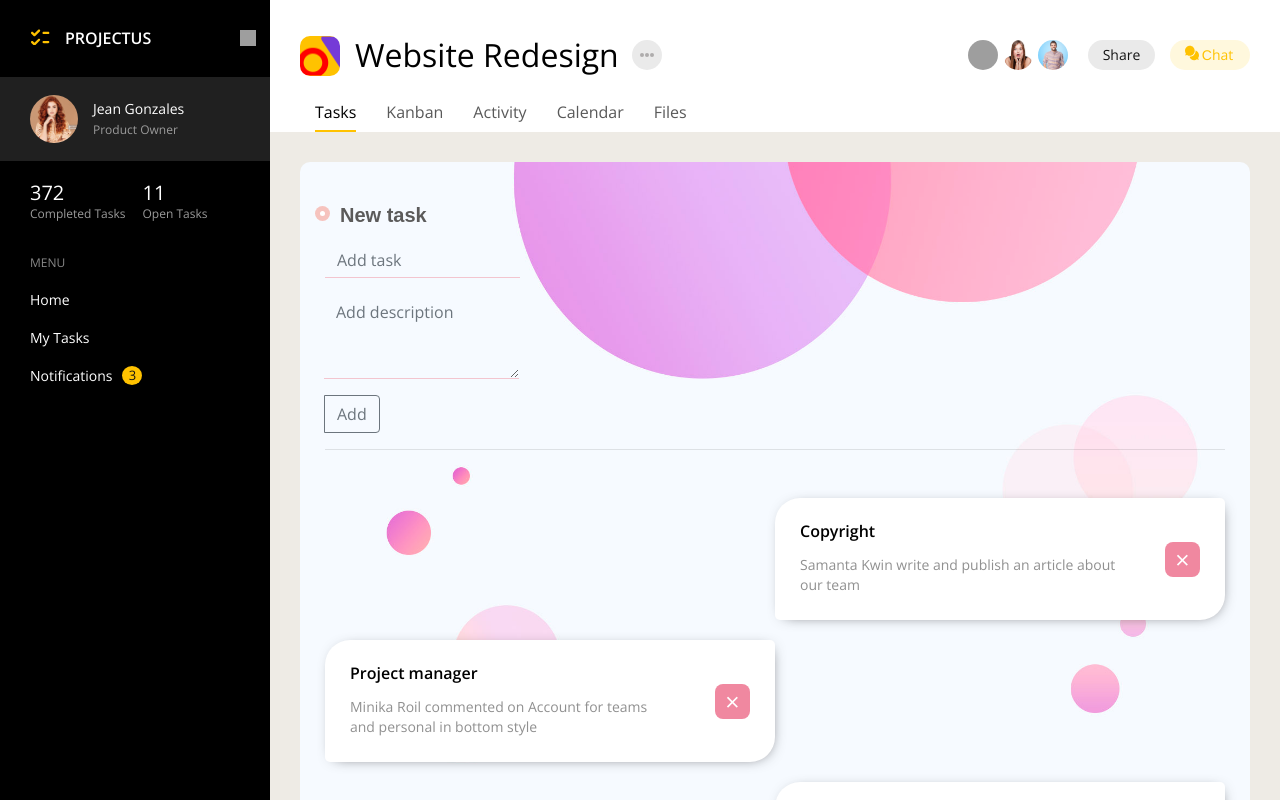
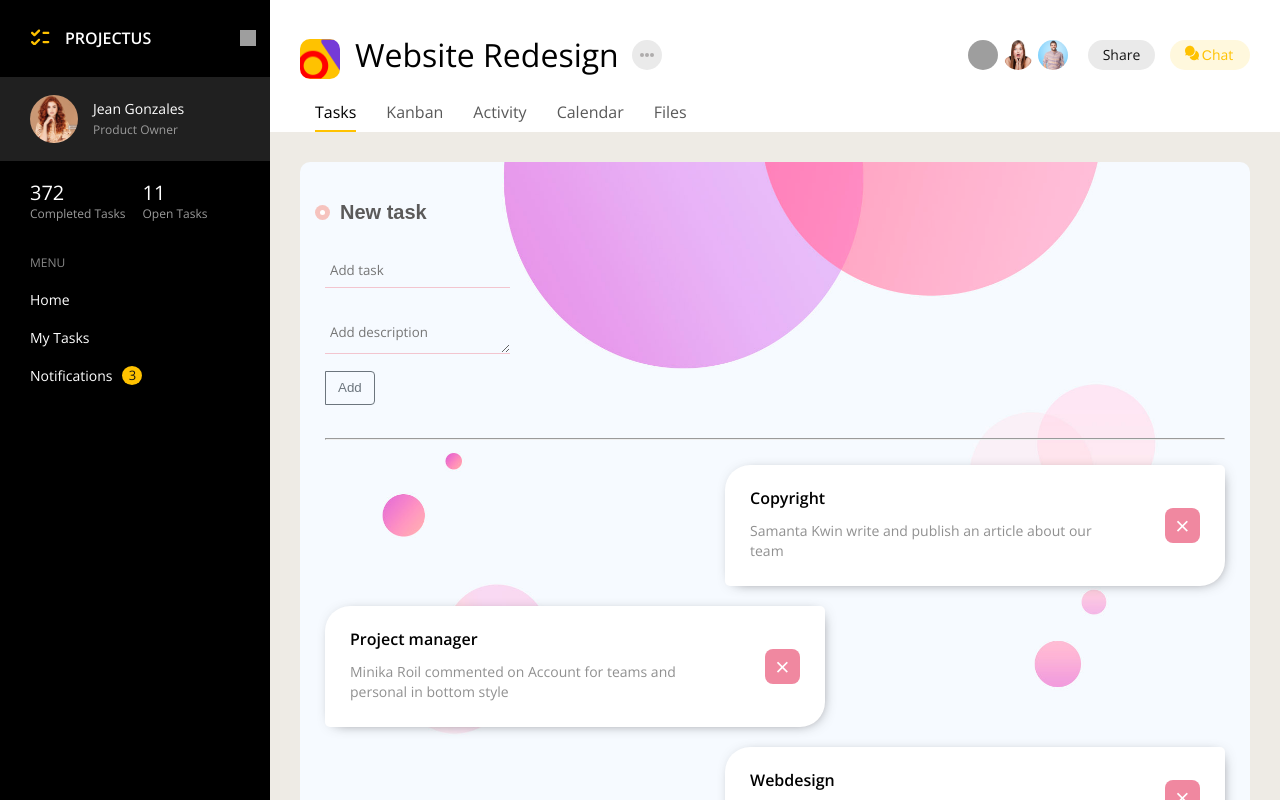
Before and after one commit to daryau/Vue-Projectus, a Vue app: page /tasks in a window 1280 px wide. Shown: the top 800 px of the page. Built offline with nearby package versions, Linux system fonts and the light colour scheme; grey boxes are pictures that could not be loaded; a web font is replaced by a local one.

Commit message:
Change styles for tasks. Remove bootstrap.

```diff
--- a/public/index.html
+++ b/public/index.html
@@ -9,7 +9,6 @@
     <meta name="description" content="Projectusis a blog that shares useful information about web develop." />
     <meta name="keywords" content="web task, web development, hone task" />
     <title>Front-End-Test</title>
-    <link rel="stylesheet" href="https://stackpath.bootstrapcdn.com/bootstrap/4.4.1/css/bootstrap.min.css" integrity="sha384-Vkoo8x4CGsO3+Hhxv8T/Q5PaXtkKtu6ug5TOeNV6gBiFeWPGFN9MuhOf23Q9Ifjh" crossorigin="anonymous">
   </head>
   <body>
     <noscript>
--- a/src/assets/scss/media.scss
+++ b/src/assets/scss/media.scss
@@ -34,8 +34,8 @@ $yellow: #FFC200;
                 left: 31px;
                 right: 0;
                 position: absolute;
-                width: 40px;
-                height: 32px;
+                width: 31px;
+                height: 22px;
                 border: 1px solid $gray;
                 padding: 4px;
                 border-radius: 5px;
--- a/src/views/Tasks.vue
+++ b/src/views/Tasks.vue
@@ -1,21 +1,21 @@
 <template lang="pug">
 .task
   .task-add
-    h3.task-title.fw600.f20.mt-3.mb-3 {{titleTask}}
-    form.form.task-form(v-on:submit.prevent='')
-      .input-group.flex-column.mt-3.mb-3
-        input.form-control(type='text' placeholder='Add task' v-model='newTask' required='')
-        textarea.form-control.mt-3.mb-3(rows='3' placeholder='Add description'
+    h3.task-title.fw600.f20.mt-3 {{titleTask}}
+    form.task-form(v-on:submit.prevent='')
+      .form-group
+        input.form-input(type='text' placeholder='Add task' v-model='newTask' required='')
+        textarea.form-input(rows='3' placeholder='Add description'
         v-model='newDescription' required='')
         .input-group-append
-          button.btn.btn-outline-secondary.btn-submit(type='submit' v-on:click='addTask') Add
-  hr.mb-5
-  .task-list.d-flex.flex-wrap.align-items-center.justify-content-between(
+          button.btn-submit.fw400(type='submit' v-on:click='addTask') Add
+  hr
+  .task-list(
       v-for='(taskItem, index) in taskItems' :key='index')
     .task-item
-      span.task-title.block.fw600.f16.mb-3 {{taskItem.title}}
+      span.task-title.block.fw600.f16 {{taskItem.title}}
       p.task-text.f14 {{taskItem.description}}
-    .remove-task.d-flex.align-items-center.justify-content-center.f25(
+    .remove-task.f25(
         v-on:click='removeTask(index)') &times;
 </template>
 
@@ -67,17 +67,22 @@ export default class Tasks extends Vue {
 
 <style lang="scss" scoped>
     @import url('https://fonts.googleapis.com/css?family=Sulphur+Point:400,500,600&display=swap');
+
     $gray: #5b5a5a;
     $gray-light: #909090;
     $pink: #f3c5cf;
     $pink-light: #f6c3be;
     $purple: #f088a0;
     $white: #ffffff;
+    $dark-gray: #212529;
+    $lg-gray: #6c757d;
+    $br-lg-gray: #6c757d;
     h3 {
         font-family: 'Sulphur Point', sans-serif;
         color: $gray;
         margin-left: 15px;
         position: relative;
+        margin: 15px;
 
         &::before {
             content: '';
@@ -101,6 +106,8 @@ export default class Tasks extends Vue {
             left: -20px;
         }
     }
+    hr { margin-bottom: 25px; }
+
     .task {
         padding: 25px;
         background: url('../assets/images/bg-task.jpg') no-repeat;
@@ -112,17 +119,41 @@ export default class Tasks extends Vue {
                 color: $gray;
             }
             .task-form {
-                .input-group {
+                .form-group {
                     width: 195px !important;
-                    .form-control {
+                    .form-input {
+                        font-family: 'Open Sans', Helvetica, sans-serif;
                         border: none;
                         border-bottom: 1px solid $pink;
                         background: transparent;
                         border-radius: 0;
+                        margin: 15px 0;
+                        padding: 5px;
+                        height: 25px;
                     }
                     .input-group-append {
                         .btn-submit {
-                            z-index: 1;
+                            display: inline-block;
+                            color: $dark-gray;
+                            text-align: center;
+                            vertical-align: middle;
+                            cursor: pointer;
+                            background-color: transparent;
+                            border: 1px solid transparent;
+                            padding: .375rem .75rem;
+                            line-height: 1.5;
+                            border-radius: .25rem;
+                            color: $lg-gray;
+                            border-color: $lg-gray;
+                            border-top-left-radius: 0;
+                            border-bottom-left-radius: 0;
+                            transition: all .5s ease-in-out;
+                            margin-bottom: 25px;
+                                &:hover {
+                                    color: $white;
+                                    background-color: $br-lg-gray;
+                                    border-color: $br-lg-gray;
+                                }
                         }
                     }
                 }
@@ -130,6 +161,10 @@ export default class Tasks extends Vue {
         }
         .task-list {
             width: 50%;
+            display: flex;
+            flex-wrap: wrap;
+            align-items: center;
+            justify-content: space-between;
             margin: 20px auto;
             background-color: $white;
             padding: 25px;
@@ -140,12 +175,18 @@ export default class Tasks extends Vue {
             transition: all 0.5s ease-in-out;
             .task-item {
                 width: 80%;
+                .task-title {
+                    margin-bottom: 15px;
+                }
                 .task-text {
                     color: $gray-light;
                     line-height: 20px;
                 }
             }
             .remove-task {
+                display: flex;
+                align-items: center;
+                justify-content: center;
                 cursor: pointer;
                 background-color: $purple;
                 width: 35px;
@@ -173,7 +214,7 @@ export default class Tasks extends Vue {
         }
         .task {
             padding: 15px;
-            .task-list { width: 100%; }
+            .task-list { width: 80%; }
         }
     }
 
```
